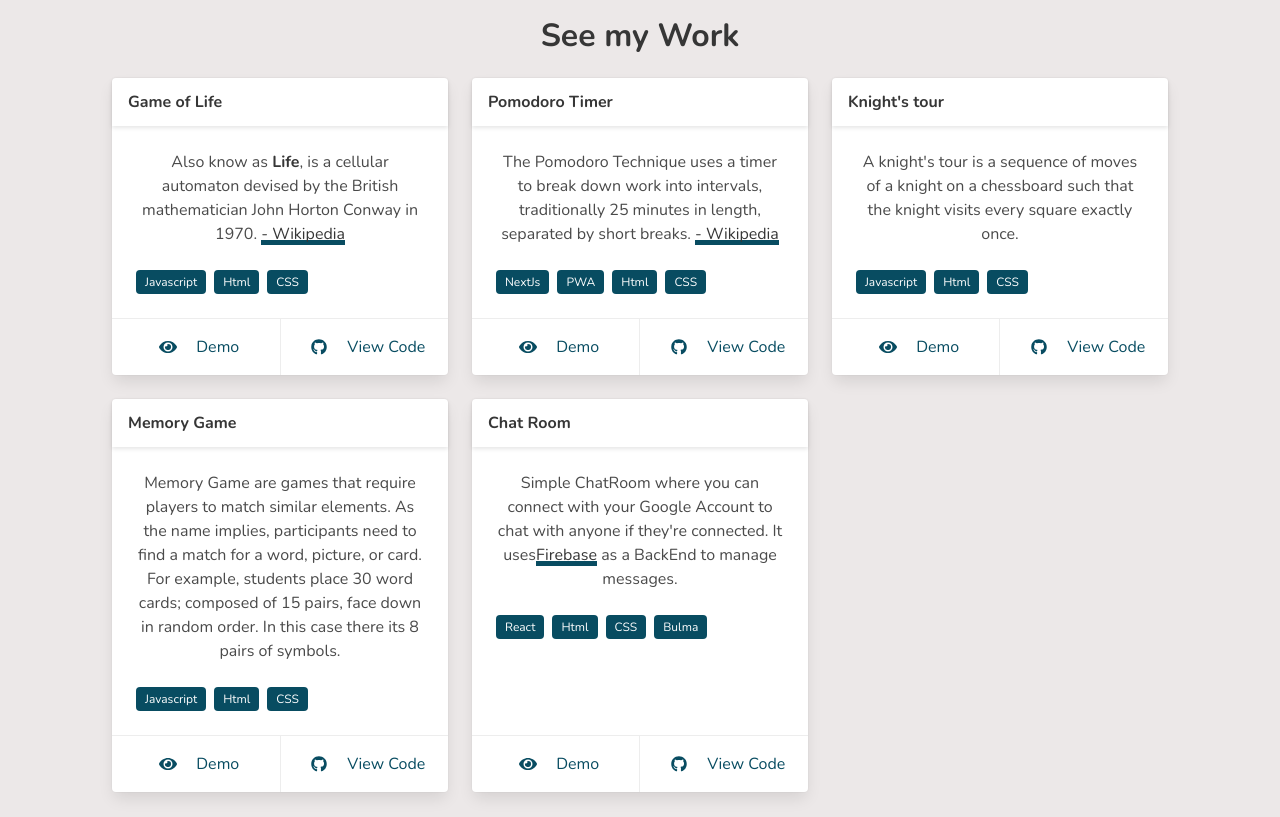
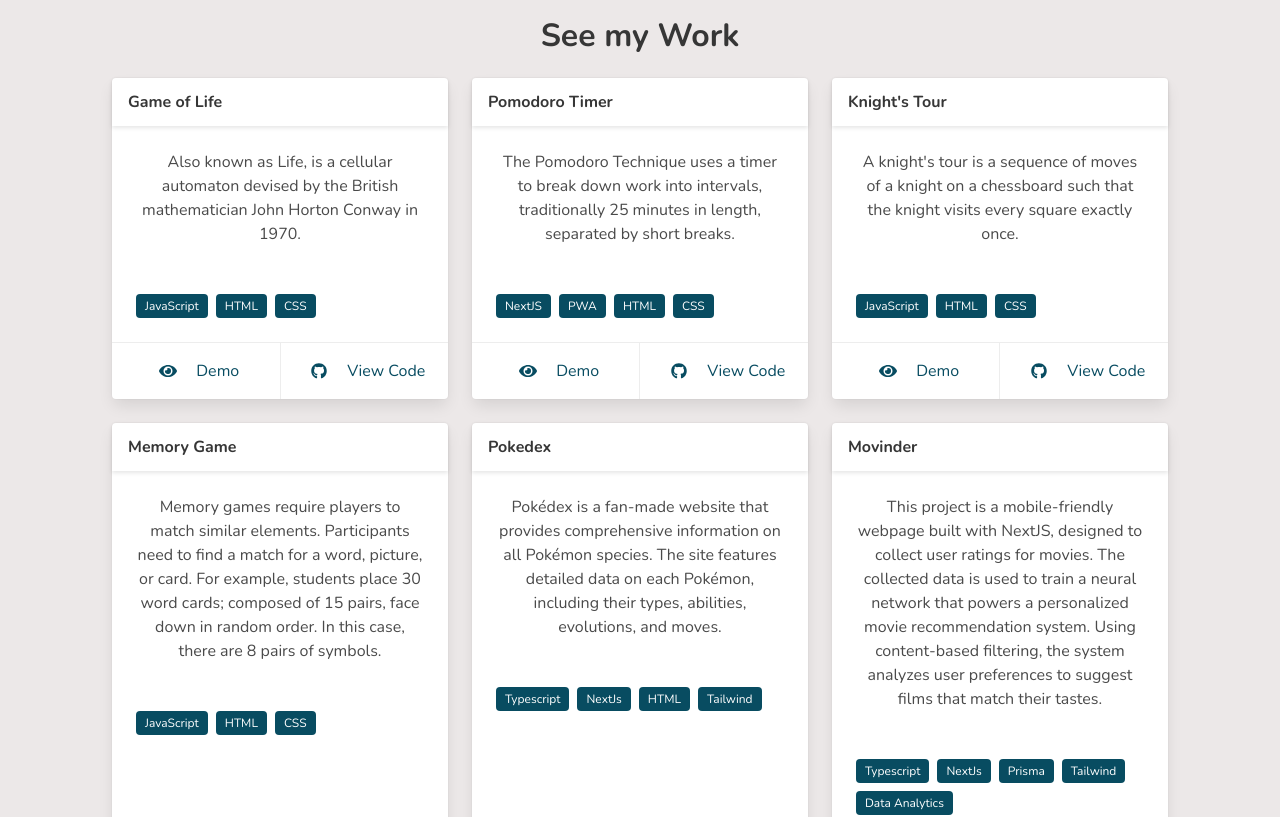
Before and after one commit to JdgaleTorre/NewPortafolio, a Next.js app: page / in a window 1280 px wide. Shown: the part 1180-1997 px from the top of the page. Built offline with nearby package versions, Linux system fonts and the light colour scheme.

Commit message:
Refactoring projects and adding new ones

```diff
--- a/components/Portfolio.tsx
+++ b/components/Portfolio.tsx
@@ -4,42 +4,81 @@ import { faGithub } from "@fortawesome/free-brands-svg-icons";
 import { FontAwesomeIcon } from "@fortawesome/react-fontawesome";
 
 const PortfolioComponent = (): JSX.Element => {
+  const projects = [
+    {
+      title: "Game of Life",
+      content: `Also known as Life, is a cellular automaton devised by the British mathematician John Horton Conway in 1970.`,
+      wikipedia: "https://en.wikipedia.org/wiki/Conway%27s_Game_of_Life",
+      tags: ["JavaScript", "HTML", "CSS"],
+      demo: "https://jdgaletorre.github.io/GameOfLife2/",
+      code: "https://github.com/JdgaleTorre/GameOfLife2"
+    },
+    {
+      title: "Pomodoro Timer",
+      content: `The Pomodoro Technique uses a timer to break down work into intervals, traditionally 25 minutes in length, separated by short breaks.`,
+      wikipedia: "https://en.wikipedia.org/wiki/Pomodoro_Technique",
+      tags: ["NextJS", "PWA", "HTML", "CSS"],
+      demo: "https://pomodoro-timer-lac.vercel.app/",
+      code: "https://github.com/JdgaleTorre/PomodoroTimer"
+    },
+    {
+      title: "Knight's Tour",
+      content: `A knight's tour is a sequence of moves of a knight on a chessboard such that the knight visits every square exactly once.`,
+      tags: ["JavaScript", "HTML", "CSS"],
+      demo: "https://jdgaletorre.github.io/KnightTour/",
+      code: "https://github.com/JdgaleTorre/KnightTour"
+    },
+    {
+      title: "Memory Game",
+      content: `Memory games require players to match similar elements. Participants need to find a match for a word, picture, or card. For example, students place 30 word cards; composed of 15 pairs, face down in random order. In this case, there are 8 pairs of symbols.`,
+      tags: ["JavaScript", "HTML", "CSS"],
+      demo: "https://jdgaletorre.github.io/MemoryGame/",
+      code: "https://github.com/JdgaleTorre/MemoryGame"
+    },
+    {
+      title: "Pokedex",
+      content: `Pokédex is a fan-made website that provides comprehensive information on all Pokémon species. The site features detailed data on each Pokémon, including their types, abilities, evolutions, and moves.`,
+      tags: ["Typescript", "NextJs", "HTML", "Tailwind"],
+      demo: "https://pokedex.josegale.com",
+      code: "https://github.com/JdgaleTorre/Pokedex"
+    },
+    {
+      title: "Movinder",
+      content: `This project is a mobile-friendly webpage built with NextJS, designed to collect user ratings for movies. The collected data is used to train a neural network that powers a personalized movie recommendation system. Using content-based filtering, the system analyzes user preferences to suggest films that match their tastes.`,
+      tags: ["Typescript", "NextJs", "Prisma", "Tailwind", "Data Analytics"],
+      demo: "https://movinder.josegale.com",
+      code: "https://github.com/JdgaleTorre/Pokedex"
+    }
+  ];
+
+
   return (
     <div className="container" id="portfolio">
       <section className="hero has-text-centered">
         <div className="hero-body">
           <div className="title">See my Work</div>
           <div className="columns is-flex-wrap-wrap">
-            <div className="column is-one-third">
+            {projects.map(project => {
+              return <div className="column is-one-third" key={project.title}>
                 <div className="card portafolio">
                   <div className="card-header">
-                  <div className="card-header-title">Game of Life</div>
+                    <div className="card-header-title">{project.title}</div>
                   </div>
                   <div className="card-content">
                     <div className="content">
-                    Also know as <strong>Life</strong>, is a cellular automaton
-                    devised by the British mathematician John Horton Conway in
-                    1970.{" "}
-                    <a
-                      href="https://en.wikipedia.org/wiki/Conway%27s_Game_of_Life"
-                      target="_blank"
-                      className="special-link"
-                      rel="noopener noreferrer"
-                    >
-                      - Wikipedia
-                    </a>
+                      <div dangerouslySetInnerHTML={{ __html: project.content }} />
                       <br />
                       <br />
                       <div className="tags">
-                      <span className="tag is-primary">Javascript</span>
-                      <span className="tag is-primary">Html</span>
-                      <span className="tag is-primary">CSS</span>
+                        {project.tags.map(tag => {
+                          return <span className="tag is-primary" key={tag}>{tag}</span>
+                        })}
                       </div>
                     </div>
                   </div>
                   <footer className="card-footer">
                     <a
-                    href="https://jdgaletorre.github.io/GameOfLife2/"
+                      href={project.demo}
                       target="_blank"
                       className="card-footer-item"
                       rel="noopener noreferrer"
@@ -50,7 +89,7 @@ const PortfolioComponent = (): JSX.Element => {
                       Demo
                     </a>
                     <a
-                    href="https://github.com/JdgaleTorre/GameOfLife2"
+                      href={project.code}
                       target="_blank"
                       className="card-footer-item"
                       rel="noopener noreferrer"
@@ -63,205 +102,8 @@ const PortfolioComponent = (): JSX.Element => {
                   </footer>
                 </div>
               </div>
-            <div className="column is-one-third">
-              <div className="card portafolio">
-                <div className="card-header">
-                  <div className="card-header-title">Pomodoro Timer</div>
-                </div>
-                <div className="card-content">
-                  <div className="content">
-                    The Pomodoro Technique uses a timer to break down work into
-                    intervals, traditionally 25 minutes in length, separated by
-                    short breaks.{" "}
-                    <a
-                      href="https://en.wikipedia.org/wiki/Pomodoro_Technique"
-                      target="_blank"
-                      className="special-link"
-                      rel="noopener noreferrer"
-                    >
-                      - Wikipedia
-                    </a>
-                    <br />
-                    <br />
-                    <div className="tags">
-                      <span className="tag is-primary">NextJs</span>
-                      <span className="tag is-primary">PWA</span>
-                      <span className="tag is-primary">Html</span>
-                      <span className="tag is-primary">CSS</span>
-                    </div>
-                  </div>
-                </div>
-                <footer className="card-footer">
-                  <a
-                    href="https://pomodoro-timer-lac.vercel.app/"
-                    rel="noopener noreferrer"
-                    className="card-footer-item"
-                    target="_blank"
-                  >
-                    <span className="icon is-medium mr-3">
-                      <FontAwesomeIcon icon={faEye} />
-                    </span>
-                    Demo
-                  </a>
-                  <a
-                    href="https://github.com/JdgaleTorre/PomodoroTimer"
-                    rel="noopener noreferrer"
-                    className="card-footer-item"
-                    target="_blank"
-                  >
-                    <span className="icon is-medium mr-3">
-                      <FontAwesomeIcon icon={faGithub} />
-                    </span>
-                    View Code
-                  </a>
-                </footer>
-              </div>
-            </div>
-            <div className="column is-one-third">
-              <div className="card portafolio">
-                <div className="card-header">
-                  <div className="card-header-title">{`Knight's tour`}</div>
-                </div>
-                <div className="card-content">
-                  <div className="content">
-                    {`A knight's tour is a sequence of moves of a knight on a
-                    chessboard such that the knight visits every square exactly
-                    once.`}
-                    <br />
-                    <br />
-                    <div className="tags">
-                      <span className="tag is-primary">Javascript</span>
-                      <span className="tag is-primary">Html</span>
-                      <span className="tag is-primary">CSS</span>
-                    </div>
-                  </div>
-                </div>
-                <footer className="card-footer">
-                  <a
-                    href="https://jdgaletorre.github.io/KnightTour/"
-                    target="_blank"
-                    className="card-footer-item"
-                    rel="noopener noreferrer"
-                  >
-                    <span className="icon is-medium mr-3">
-                      <FontAwesomeIcon icon={faEye} />
-                    </span>
-                    Demo
-                  </a>
-                  <a
-                    href="https://github.com/JdgaleTorre/KnightTour"
-                    target="_blank"
-                    className="card-footer-item"
-                    rel="noopener noreferrer"
-                  >
-                    <span className="icon is-medium mr-3">
-                      <FontAwesomeIcon icon={faGithub} />
-                    </span>
-                    View Code
-                  </a>
-                </footer>
-              </div>
-            </div>
-            <div className="column is-one-third">
-              <div className="card portafolio">
-                <div className="card-header">
-                  <div className="card-header-title">Memory Game</div>
-                </div>
-                <div className="card-content">
-                  <div className="content">
-                    Memory Game are games that require players to match similar
-                    elements. As the name implies, participants need to find a
-                    match for a word, picture, or card. For example, students
-                    place 30 word cards; composed of 15 pairs, face down in
-                    random order. In this case there its 8 pairs of symbols.
-                    <br />
-                    <br />
-                    <div className="tags">
-                      <span className="tag is-primary">Javascript</span>
-                      <span className="tag is-primary">Html</span>
-                      <span className="tag is-primary">CSS</span>
-                    </div>
-                  </div>
-                </div>
-                <footer className="card-footer">
-                  <a
-                    href="https://jdgaletorre.github.io/MemoryGame/"
-                    target="_blank"
-                    className="card-footer-item"
-                    rel="noopener noreferrer"
-                  >
-                    <span className="icon is-medium mr-3">
-                      <FontAwesomeIcon icon={faEye} />
-                    </span>
-                    Demo
-                  </a>
-                  <a
-                    href="https://github.com/JdgaleTorre/MemoryGame"
-                    target="_blank"
-                    className="card-footer-item"
-                    rel="noopener noreferrer"
-                  >
-                    <span className="icon is-medium mr-3">
-                      <FontAwesomeIcon icon={faGithub} />
-                    </span>
-                    View Code
-                  </a>
-                </footer>
-              </div>
-            </div>
-            <div className="column is-one-third">
-              <div className="card portafolio">
-                <div className="card-header">
-                  <div className="card-header-title">Chat Room</div>
-                </div>
-                <div className="card-content">
-                  <div className="content">
-                  {`Simple ChatRoom where you can connect with your Google Account to chat with anyone if they're connected. It uses`}
-                    <a
-                      href="https://firebase.google.com/?hl=es-419&gclid=Cj0KCQiAvbiBBhD-ARIsAGM48bwx6b8kWAdCFRVSRMdw7K0kmurARE96Ul-YcuPTP4lvckHr9D1zY14aAmq4EALw_wcB"
-                      target="_blank"
-                      className="special-link"
-                      rel="noopener noreferrer"
-                    >
-                      Firebase
-                    </a>{" "}
-                    as a BackEnd to manage messages.
-                    <br />
-                    <br />
-                    <div className="tags">
-                      <span className="tag is-primary">React</span>
-                      <span className="tag is-primary">Html</span>
-                      <span className="tag is-primary">CSS</span>
-                      <span className="tag is-primary">Bulma</span>
-                    </div>
-                  </div>
-                </div>
-                <footer className="card-footer">
-                  <a
-                    href="https://chatroom-e9fc7.web.app/"
-                    target="_blank"
-                    className="card-footer-item"
-                    rel="noopener noreferrer"
-                  >
-                    <span className="icon is-medium mr-3">
-                      <FontAwesomeIcon icon={faEye} />
-                    </span>
-                    Demo
-                  </a>
-                  <a
-                    href="https://github.com/JdgaleTorre/ChatRoom"
-                    target="_blank"
-                    className="card-footer-item"
-                    rel="noopener noreferrer"
-                  >
-                    <span className="icon is-medium mr-3">
-                      <FontAwesomeIcon icon={faGithub} />
-                    </span>
-                    View Code
-                  </a>
-                </footer>
-              </div>
-            </div>
+            })}
+
           </div>
         </div>
       </section>
--- a/pages/index.tsx
+++ b/pages/index.tsx
@@ -29,7 +29,7 @@ export default function Home() {
               <h2 className="subtitle is-size-5-desktop">
                 {`I'm quietly confident, naturally curious, and perpetually
                 working on improving my developing skills. I hope you like my
-                work (You can see it`}
+                work (You can see it `}
                 <a className="contrast-color" href="#portfolio">
                   here
                 </a>
@@ -58,7 +58,7 @@ export default function Home() {
                 these years I helped improving the POS, implementing new
                 technologies and third-party functionality, like integrating
                 direct payment with PinPAD. I have a background in C#, API rest,
-                Graphql, SQL, NoSql, Scrum. In 2018 I got a`}
+                Graphql, SQL, NoSql, Scrum. In 2018 I got a `}
                 <a
                   href="https://confirm.udacity.com/EWPDCHSP"
                   target="_blank"
```
Also changed, not shown: 2 other files (tests, documents, lock files or other folders). Lines whose indentation alone changed are shown as unchanged.
